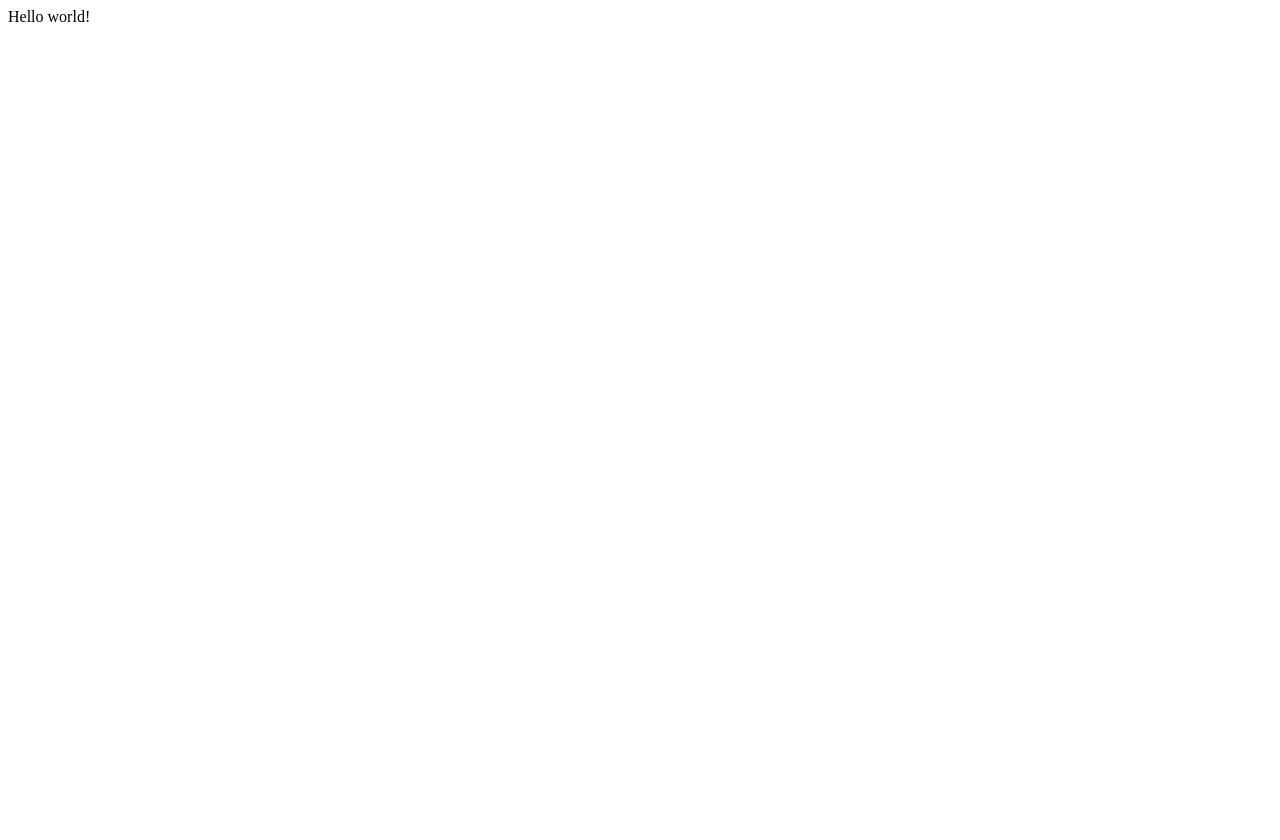
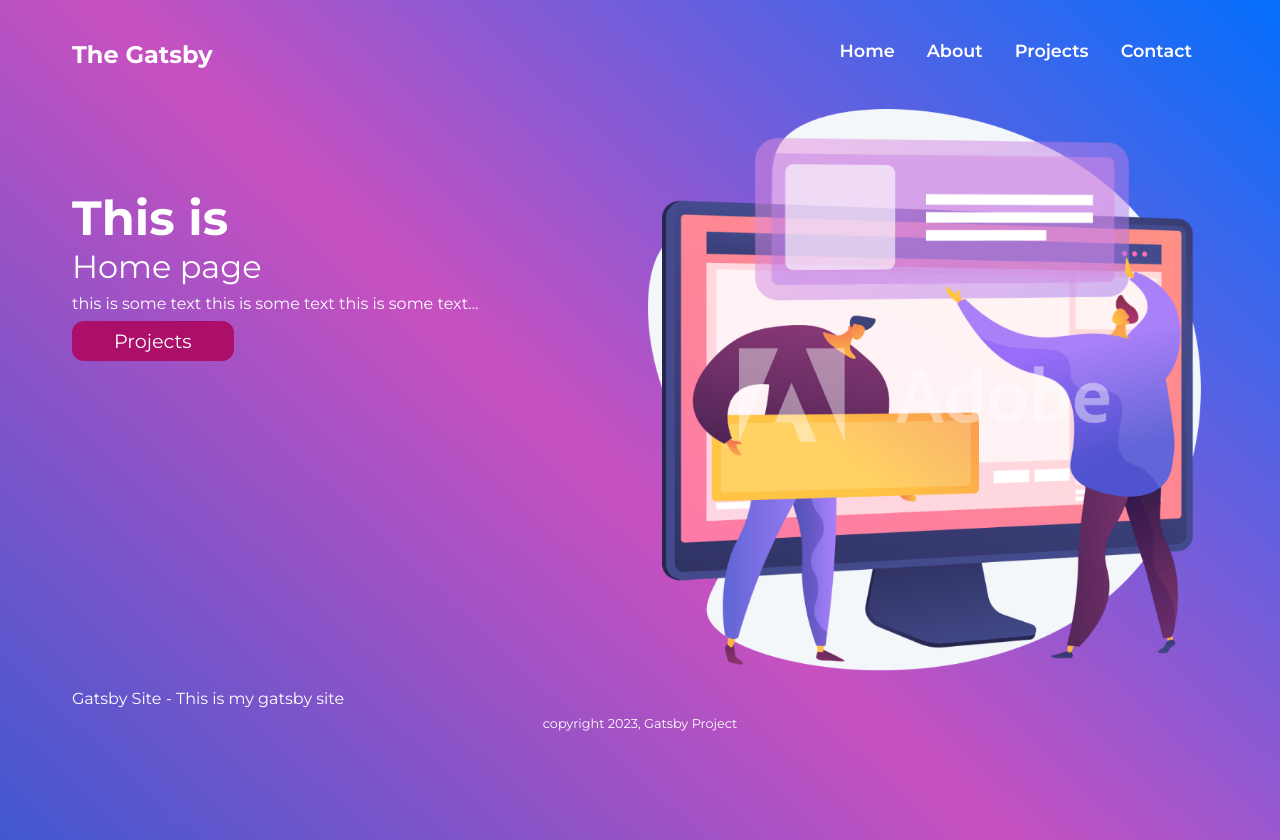
Before and after one commit to shakir-xcode/gatsby-portfolio, a Gatsby site: page / in a window 1280 px wide. Before the commit the page ends 800 px from the top, so only its background shows below. Built offline with nearby package versions, Linux system fonts and the light colour scheme; Gatsby itself is replaced by a stand-in of ours.

Commit message:
updated project.module.css

```diff
--- a/gatsby-config.js
+++ b/gatsby-config.js
@@ -8,5 +8,29 @@
  * @type {import('gatsby').GatsbyConfig}
  */
 module.exports = {
-  plugins: [],
+  plugins: [
+    `gatsby-transformer-remark`,
+    `gatsby-transformer-sharp`,
+    `gatsby-plugin-sharp`,
+    {
+      resolve: `gatsby-source-filesystem`,
+      options: {
+        name: `projects`,
+        path: `${__dirname}/src/projects/`,
+      },
+    },
+    {
+      resolve: `gatsby-source-filesystem`,
+      options: {
+        name: `images`,
+        path: `${__dirname}/src/images/`,
+      },
+    },
+  ],
+  siteMetadata: {
+    copyright: "copyright 2023",
+    title: "Gatsby Site",
+    description: "This is my gatsby site",
+    contact: "me@example.com",
+  }
 }
--- a/package.json
+++ b/package.json
@@ -14,6 +14,11 @@
   },
   "dependencies": {
     "gatsby": "^5.9.0",
+    "gatsby-image": "^3.11.0",
+    "gatsby-plugin-sharp": "^5.9.0",
+    "gatsby-source-filesystem": "^5.9.0",
+    "gatsby-transformer-remark": "^6.9.0",
+    "gatsby-transformer-sharp": "^5.9.0",
     "react": "^18.2.0",
     "react-dom": "^18.2.0"
   },
--- /dev/null
+++ b/src/components/Layout.js
@@ -0,0 +1,19 @@
+import React from 'react'
+import Navbar from './Navbar'
+import '../styles/global.css'
+
+function Layout({ children }) {
+    return (
+        <div className='layout'>
+            <Navbar />
+            <div>
+                {children}
+            </div>
+            <footer>
+                copyright 2023, Gatsby Project
+            </footer>
+        </div>
+    )
+}
+
+export default Layout
--- /dev/null
+++ b/src/components/Navbar.js
@@ -0,0 +1,21 @@
+import React from 'react'
+import { Link } from 'gatsby'
+
+function Navbar() {
+    return (
+        <nav className='navbar'>
+            <div>
+                <h1>The Gatsby</h1>
+            </div>
+            <div className='link-container'>
+                <Link to="/">Home</Link>
+                <Link to="/about">About</Link>
+                <Link to="/projects/">Projects</Link>
+                <Link to="/contact">Contact</Link>
+            </div>
+
+        </nav>
+    )
+}
+
+export default Navbar
--- a/src/pages/index.js
+++ b/src/pages/index.js
@@ -1,5 +1,46 @@
 import * as React from "react"
+import Layout from "../components/Layout"
+import * as styles from "../styles/home.module.css";
+import { Link, graphql } from "gatsby";
+import GatsbyImage from "gatsby-image";
 
-export default function Home() {
-  return <div>Hello world!</div>
+export default function Home({ data }) {
+  console.log(data.image)
+  const { title, description } = data.info.siteMetadata;
+
+  return (
+    <Layout>
+      <section className={styles.header}>
+        <div style={{ marginTop: "5rem" }}>
+          <h1 >
+            This is
+          </h1>
+          <h2 >Home page</h2>
+          <p>this is some text this is some text this is some text...</p>
+          <Link to="/projects"><button className={styles.btn}>Projects</button></Link>
+        </div>
+        <GatsbyImage fluid={data.image.childImageSharp.fluid} />
+      </section>
+      <p>{title} - {description}</p>
+    </Layout>
+  )
 }
+
+export const query = graphql`
+query queryInfo {
+  info:site {
+    siteMetadata {
+      title
+      description
+    }
+  }
+
+  image:file(relativePath: {eq: "banner.png"}) {
+    childImageSharp {
+      fluid {
+       ...GatsbyImageSharpFluid
+      }
+    }
+  }
+}
+`
--- /dev/null
+++ b/src/styles/global.css
@@ -0,0 +1,67 @@
+@import url("https://fonts.googleapis.com/css2?family=Montserrat:wght@300;400;500;600;700&family=Nunito&display=swap");
+
+* {
+  margin: 0;
+  padding: 0;
+  box-sizing: border-box;
+  font-family: Montserrat;
+  text-decoration: none;
+  list-style-type: none;
+  /* outline: 1px solid black; */
+  color: #fff;
+}
+
+html,
+body {
+  min-height: 100vh;
+}
+
+body {
+  background-color: #4158d0;
+  background-image: linear-gradient(
+    43deg,
+    #4158d0 0%,
+    #c850c0 46%,
+    #046ffc 100%
+  );
+}
+
+p {
+  margin: 8px 0;
+}
+
+.layout {
+  max-width: 1200px;
+  margin: 0 auto;
+  padding: 0 2rem;
+}
+
+.navbar {
+  display: grid;
+  grid-template-columns: 1fr 1fr;
+  margin: 40px auto;
+}
+
+.link-container {
+  text-align: right;
+}
+
+.link-container a {
+  display: inline-block;
+  margin: 0 16px;
+  font-size: 1.1rem;
+  font-weight: 600;
+  border-bottom: 2px solid transparent;
+  transition: all 0.3s linear;
+}
+
+.link-container a:hover {
+  border-color: white;
+}
+
+footer {
+  margin: 16px 0;
+  font-size: 0.8rem;
+  margin: 0 auto;
+  text-align: center;
+}
--- /dev/null
+++ b/src/styles/home.module.css
@@ -0,0 +1,27 @@
+.header {
+  display: grid;
+  grid-template-columns: 1fr 1fr;
+}
+
+.header h1 {
+  font-size: 3rem;
+  font-weight: 900;
+}
+
+.header h2 {
+  font-weight: 400;
+  font-size: 2rem;
+}
+
+.btn {
+  padding: 8px 42px;
+  font-size: 1.2rem;
+  background-color: #ac0f6a;
+  border: none;
+  border-radius: 12px;
+  cursor: pointer;
+}
+
+.btn:hover {
+  background-color: #ac0f6bbb;
+}
```
Also changed, not shown: src/pages/404.js (added, +16 -0 lines), src/pages/about.js (added, +16 -0 lines), src/pages/contact.js (added, +19 -0 lines), src/pages/projects/index.js (added, +53 -0 lines), src/projects/dojo-coffee-house.md (added, +11 -0 lines), src/projects/real-kitchen-food.md (added, +11 -0 lines), src/projects/retro-gaming-zone.md (added, +11 -0 lines), src/projects/skateboards2go.md (added, +11 -0 lines), src/projects/the-drum-stop.md (added, +11 -0 lines), src/styles/projects.module.css (added, +11 -0 lines), src/images/banner.png (added), 1 other file.
